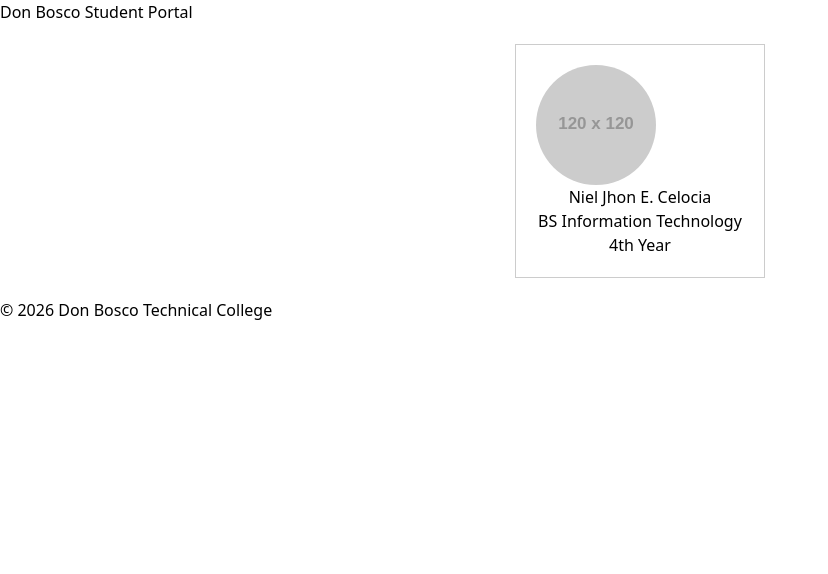
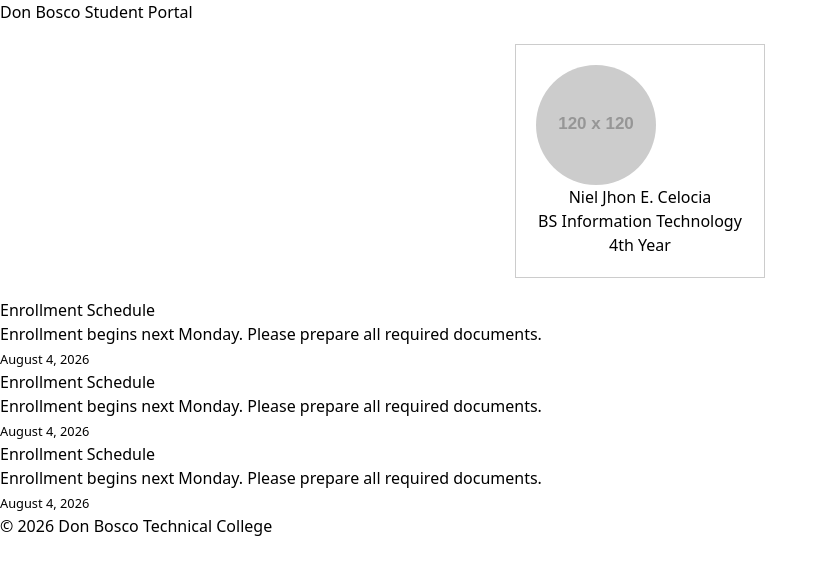
Before and after one commit to ejannn/ITFE403A_Celocia, an Angular app: page / in a window 1280 px wide. Shown: the top 574 px of the page, without its empty margins (0-828 px from the left). Built offline with nearby package versions, Linux system fonts and the light colour scheme.

Commit message:
docs: added components announcement-card

```diff
--- a/src/app/app.html
+++ b/src/app/app.html
@@ -1,3 +1,6 @@
 <app-header></app-header>
 <app-profile-card></app-profile-card>
+<app-announcement-card></app-announcement-card>
+<app-announcement-card></app-announcement-card>
+<app-announcement-card></app-announcement-card>
 <app-footer></app-footer>
--- a/src/app/app.ts
+++ b/src/app/app.ts
@@ -3,11 +3,12 @@ import { RouterOutlet } from '@angular/router';
 import { Header } from './components/header/header';
 import { Footer } from './components/footer/footer';
 import { ProfileCard } from "./components/profile-card/profile-card";
+import { AnnouncementCard } from "./components/announcement-card/announcement-card";
 
 @Component({
   selector: 'app-root',
   standalone: true,
-  imports: [Header, Footer, ProfileCard],
+  imports: [Header, Footer, ProfileCard, AnnouncementCard],
   templateUrl: './app.html',
   styleUrl: './app.css'
 })
--- /dev/null
+++ b/src/app/components/announcement-card/announcement-card.html
@@ -0,0 +1,10 @@
+<div class="announcement-card">
+  <h3>Enrollment Schedule</h3>
+
+  <p>
+    Enrollment begins next Monday. Please prepare all required
+    documents.
+  </p>
+
+  <small>August 4, 2026</small>
+</div>
```
Also changed, not shown: src/app/components/announcement-card/announcement-card.ts (added, +9 -0 lines), src/app/components/announcement-card/announcement-card.css (added), 1 other file (tests, documents, lock files or other folders).
